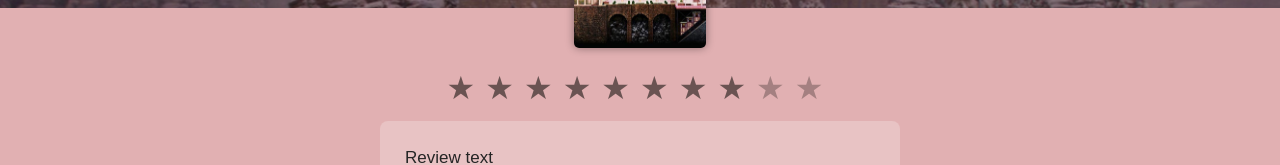
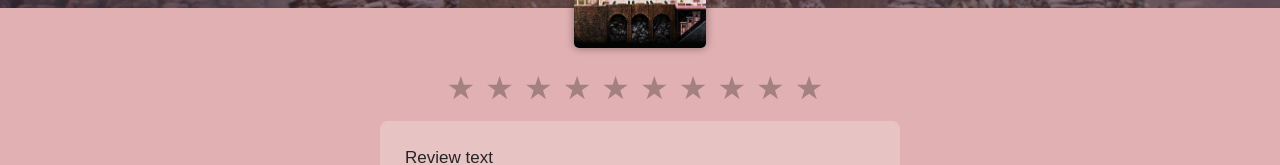
Before and after one commit to panteleevHub/1646641-what-to-watch-10, a React (Create React App) app in the folder project/: page /films/0/review in a window 1280 px wide. Shown: the part 335-500 px from the top of the page. Built offline with nearby package versions, Linux system fonts and the light colour scheme.

Commit message:
Рефакторит компонент ReviewForm

```diff
--- a/project/src/components/review-form/review-form.tsx
+++ b/project/src/components/review-form/review-form.tsx
@@ -1,57 +1,39 @@
-import {ChangeEvent, useState} from 'react';
+import React, {ChangeEvent, useState} from 'react';
+
+const STARS_COUNT = 10;
 
 function ReviewForm (): JSX.Element {
   const [formData, setFormData] = useState({
     rating: '',
-    review: '',
+    'review-text': '',
   });
 
-  const handleInputChange = ({target}: ChangeEvent<HTMLInputElement>) => {
-    setFormData({...formData, rating: target.value});
+  const handleFieldChange = ({target}: ChangeEvent<(HTMLInputElement | HTMLTextAreaElement)>) => {
+    const {name, value} = target;
+    setFormData({...formData, [name]: value});
   };
 
-  const handleTextAreaChange = ({target}: ChangeEvent<HTMLTextAreaElement>) => {
-    setFormData({...formData, review: target.value});
-  };
+  const starButtons = Array.from({length: STARS_COUNT}, (value, index) => {
+    const key = STARS_COUNT - index;
+
+    return (
+      <React.Fragment key={key}>
+        <input onChange={handleFieldChange} className="rating__input" id={`star-${key}`} type="radio" name="rating" value={`${key}`} />
+        <label className="rating__label" htmlFor={`star-${key}`}>{`Rating ${key}`}</label>
+      </React.Fragment>
+    );
+  });
 
   return (
     <form action="#" className="add-review__form">
       <div className="rating">
         <div className="rating__stars">
-          <input onChange={handleInputChange} className="rating__input" id="star-10" type="radio" name="rating" value="10" />
-          <label className="rating__label" htmlFor="star-10">Rating 10</label>
-
-          <input onChange={handleInputChange} className="rating__input" id="star-9" type="radio" name="rating" value="9" />
-          <label className="rating__label" htmlFor="star-9">Rating 9</label>
-
-          <input onChange={handleInputChange} className="rating__input" id="star-8" type="radio" name="rating" value="8" defaultChecked/>
-          <label className="rating__label" htmlFor="star-8">Rating 8</label>
-
-          <input onChange={handleInputChange} className="rating__input" id="star-7" type="radio" name="rating" value="7" />
-          <label className="rating__label" htmlFor="star-7">Rating 7</label>
-
-          <input onChange={handleInputChange} className="rating__input" id="star-6" type="radio" name="rating" value="6" />
-          <label className="rating__label" htmlFor="star-6">Rating 6</label>
-
-          <input onChange={handleInputChange} className="rating__input" id="star-5" type="radio" name="rating" value="5" />
-          <label className="rating__label" htmlFor="star-5">Rating 5</label>
-
-          <input onChange={handleInputChange} className="rating__input" id="star-4" type="radio" name="rating" value="4" />
-          <label className="rating__label" htmlFor="star-4">Rating 4</label>
-
-          <input onChange={handleInputChange} className="rating__input" id="star-3" type="radio" name="rating" value="3" />
-          <label className="rating__label" htmlFor="star-3">Rating 3</label>
-
-          <input onChange={handleInputChange} className="rating__input" id="star-2" type="radio" name="rating" value="2" />
-          <label className="rating__label" htmlFor="star-2">Rating 2</label>
-
-          <input onChange={handleInputChange} className="rating__input" id="star-1" type="radio" name="rating" value="1" />
-          <label className="rating__label" htmlFor="star-1">Rating 1</label>
+          {starButtons}
         </div>
       </div>
 
       <div className="add-review__text">
-        <textarea onChange={handleTextAreaChange} className="add-review__textarea" name="review-text" id="review-text" placeholder="Review text"></textarea>
+        <textarea onChange={handleFieldChange} className="add-review__textarea" name="review-text" id="review-text" placeholder="Review text"></textarea>
         <div className="add-review__submit">
           <button className="add-review__btn" type="submit">Post</button>
         </div>
```
